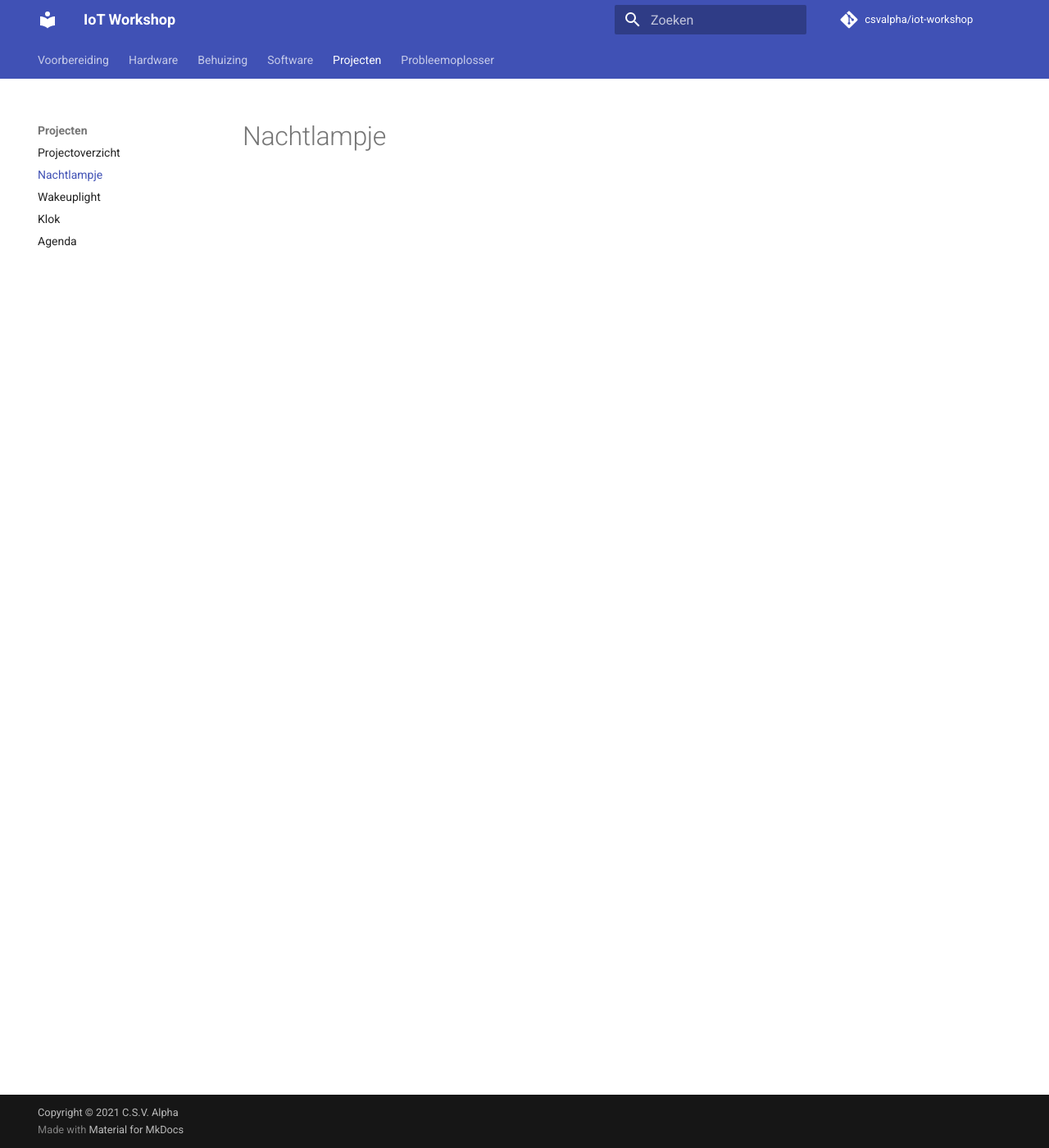
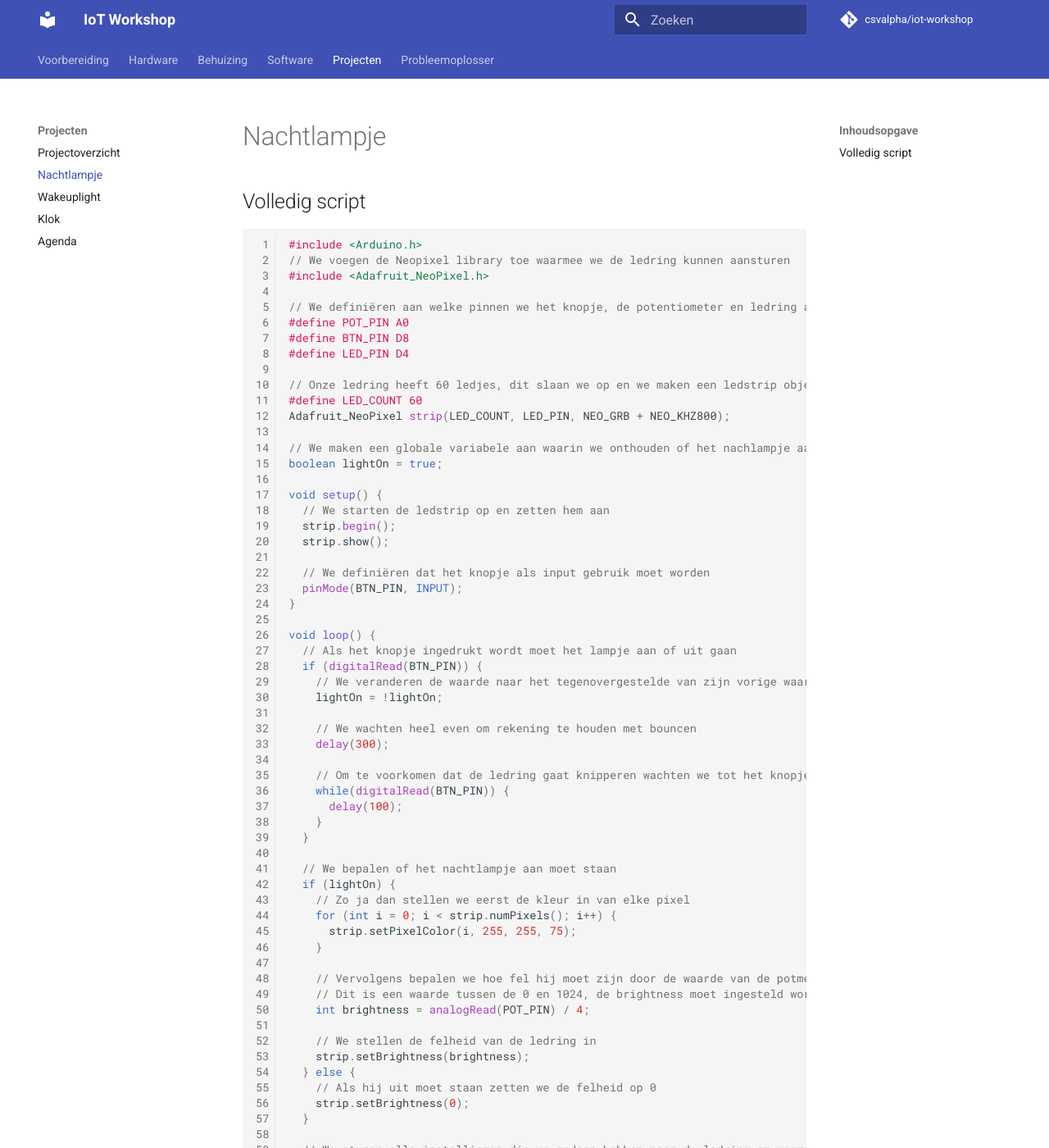
Before and after one commit to csvalpha/iot-workshop, an MkDocs documentation site: the page built from docs/projecten/nachtlampje.md, in a window 1280 px wide and 1400 px high. Shown: the whole window at 82% size. Built offline with MkDocs 1.6.1 and Material for MkDocs 9.7.7, drawn with Linux system fonts in a browser that asks for light colours; comment, search, counter and statistics services are not loaded; some of the changed text lies outside the part shown.

Commit message:
Added nightlight code and project

````diff
--- a/docs/projecten/nachtlampje.md
+++ b/docs/projecten/nachtlampje.md
@@ -1 +1,66 @@
 # Nachtlampje
+
+## Volledig script
+```arduino
+#include <Arduino.h>
+// We voegen de Neopixel library toe waarmee we de ledring kunnen aansturen
+#include <Adafruit_NeoPixel.h>
+
+// We definiëren aan welke pinnen we het knopje, de potentiometer en ledring aangesloten hebben
+#define POT_PIN A0
+#define BTN_PIN D8
+#define LED_PIN D4
+
+// Onze ledring heeft 60 ledjes, dit slaan we op en we maken een ledstrip object aan
+#define LED_COUNT 60
+Adafruit_NeoPixel strip(LED_COUNT, LED_PIN, NEO_GRB + NEO_KHZ800);
+
+// We maken een globale variabele aan waarin we onthouden of het nachlampje aan of uit staat
+boolean lightOn = true;
+
+void setup() {
+  // We starten de ledstrip op en zetten hem aan
+  strip.begin();
+  strip.show();
+
+  // We definiëren dat het knopje als input gebruik moet worden
+  pinMode(BTN_PIN, INPUT);
+}
+
+void loop() {
+  // Als het knopje ingedrukt wordt moet het lampje aan of uit gaan
+  if (digitalRead(BTN_PIN)) {
+    // We veranderen de waarde naar het tegenovergestelde van zijn vorige waarde, aan wordt dus uit en uit wordt aan
+    lightOn = !lightOn;
+
+    // We wachten heel even om rekening te houden met bouncen
+    delay(300);
+
+    // Om te voorkomen dat de ledring gaat knipperen wachten we tot het knopje losgelaten is
+    while(digitalRead(BTN_PIN)) {
+      delay(100);
+    }
+  }
+
+  // We bepalen of het nachtlampje aan moet staan
+  if (lightOn) {
+    // Zo ja dan stellen we eerst de kleur in van elke pixel
+    for (int i = 0; i < strip.numPixels(); i++) {
+      strip.setPixelColor(i, 255, 255, 75);
+    }
+
+    // Vervolgens bepalen we hoe fel hij moet zijn door de waarde van de potmeter uit te lezen
+    // Dit is een waarde tussen de 0 en 1024, de brightness moet ingesteld worden tussen 0 en 255, dus delen he het door 4
+    int brightness = analogRead(POT_PIN) / 4;
+
+    // We stellen de felheid van de ledring in
+    strip.setBrightness(brightness);
+  } else {
+    // Als hij uit moet staan zetten we de felheid op 0
+    strip.setBrightness(0);
+  }
+
+  // We sturen alle instellingen die we gedaan hebben naar de ledring om weergeven te worden
+  strip.show();
+}
+```
````
Also changed, not shown: docs/software/introductie.md (+2 -0 lines), 2 other files.
